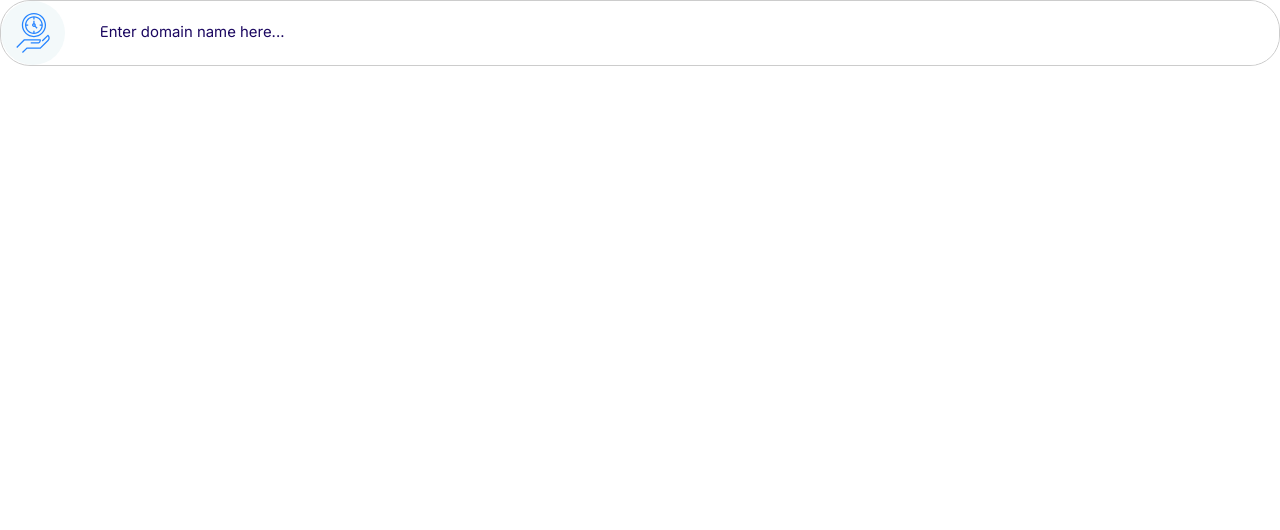
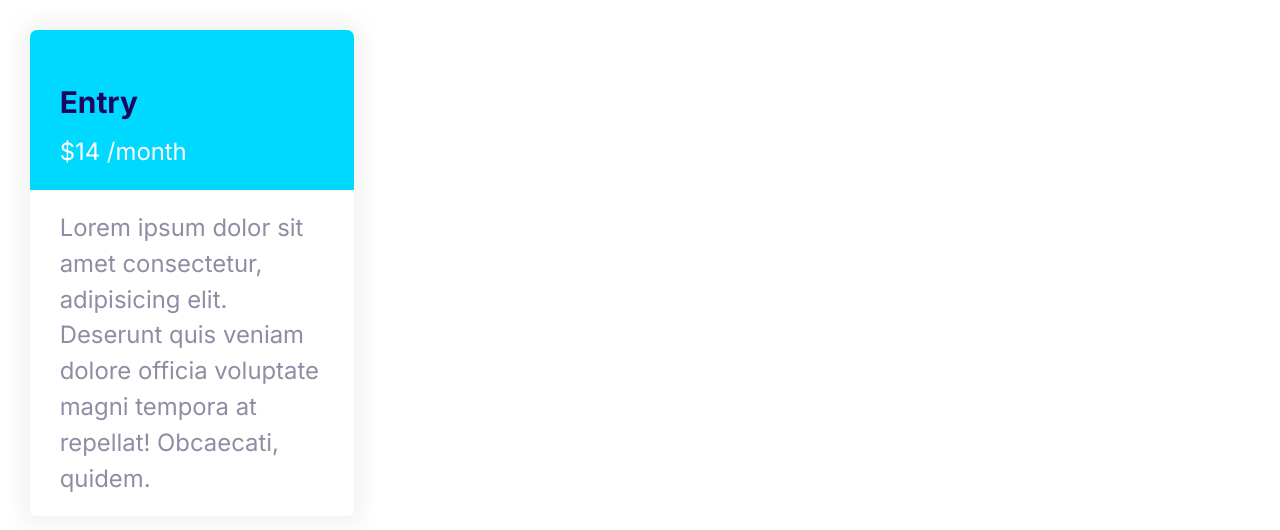
Before and after one commit to Gaire-Jeevan/moshify-website, a plain HTML site: page index.html in a window 1280 px wide. Drawn offline with Linux system fonts and the light colour scheme.

Commit message:
Build the card component.

```diff
--- a/css/style.css
+++ b/css/style.css
@@ -277,3 +277,28 @@ a{
         font-size: 1.5rem;
     }
 }
+
+/* Cards */
+.card {
+    border-radius: 7px;
+    box-shadow: 0 0 20px 10px #f3f3f3;
+    overflow: hidden;
+}
+
+.card__header, .card__body {
+    padding: 2rem 3rem;
+}
+
+.card--primary .card__header {
+    background: var(--color-primary);
+    color: #fff;
+}
+
+.card--secondary .card__header {
+    background: var(--color-secondary);
+    color: #fff;
+}
+
+.card--secondary .badge--secondary {
+    background-: #95d5e0;
+}
--- a/index.html
+++ b/index.html
@@ -10,15 +10,19 @@
     <link rel="stylesheet" href="css/style.css">
 </head>
 <body>
-    <div class="input-group" >
-        <!-- <button class="btn btn--accent">Search</button> -->
-        <span class="icon-container">
-            <svg class="icon icon--primary">
-                <use xlink:href="icons/sprite.svg#clock"></use>
-            </svg>
-        </span>
-        <input type="text" class="input" placeholder="Enter domain name here...">
-
+    <div style="width: 30%; padding: 3rem;">
+        <div class="plan">
+            <div class="card card--secondary">
+                <header class="card__header ">
+                    <h3 class="plan__name">Entry</h3>
+                    <span class="plan__price">$14</span>
+                    <span class="plan__billing-cycle">/month</span>
+                </header>
+                <div class="card__body">
+                    Lorem ipsum dolor sit amet consectetur, adipisicing elit. Deserunt quis veniam dolore officia voluptate magni tempora at repellat! Obcaecati, quidem.
+                </div>
+            </div>
+        </div>
     </div>
 </body>
 </html>
```
Also changed, not shown: components/card.html (added, +14 -0 lines).
